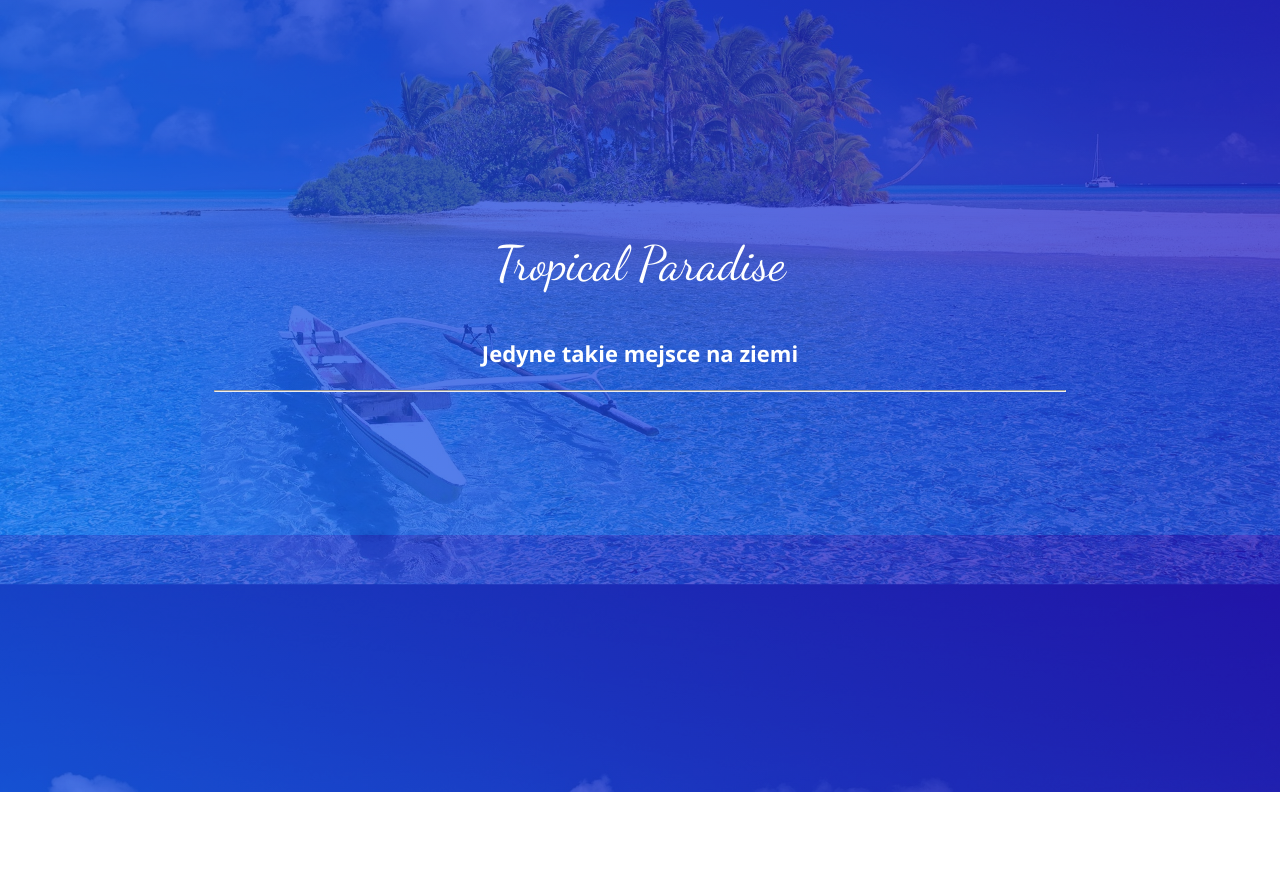
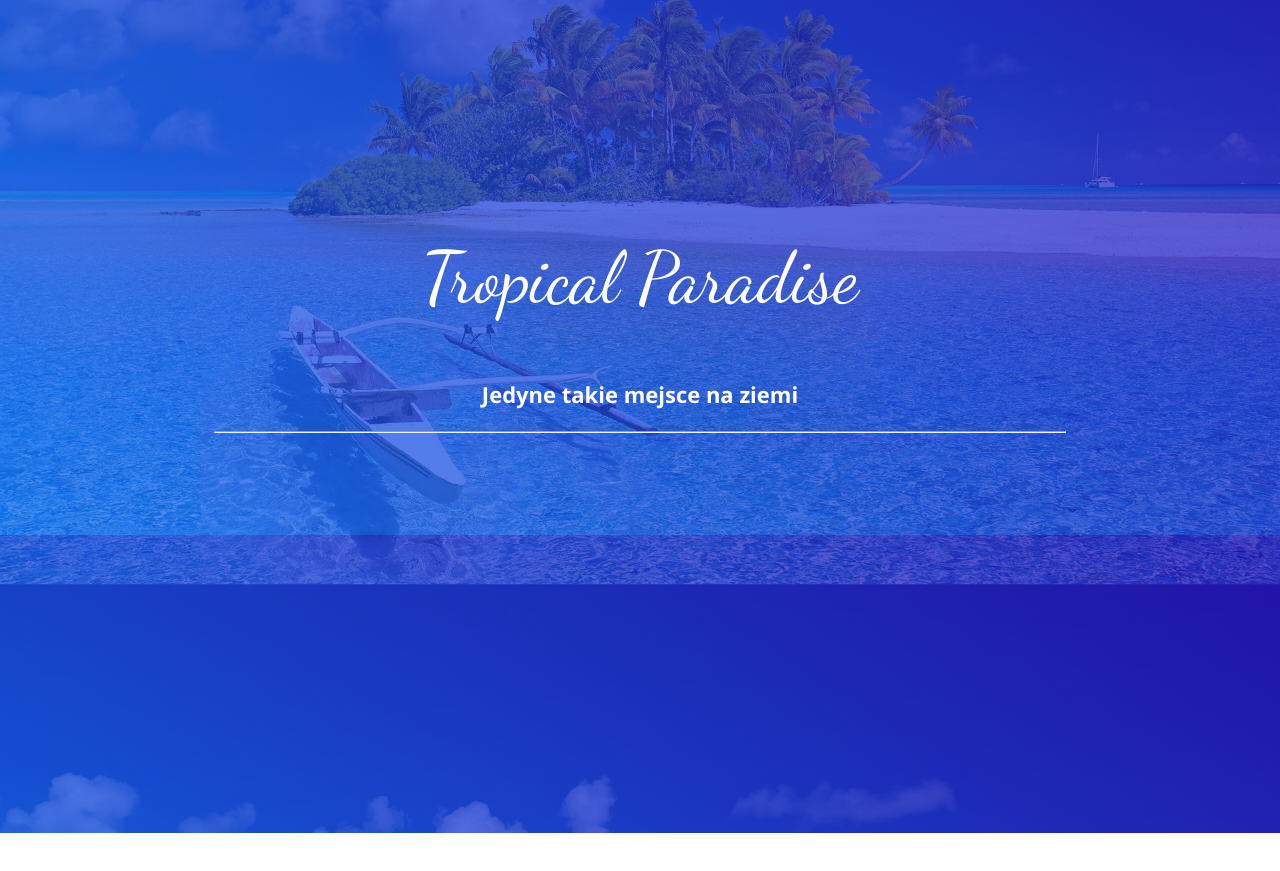
Before and after one commit to MariuszADS/PW-Sass-Vanila-Holidays, a plain HTML site: page index.html in a window 1280 px wide. Shown: the part 1948-2819 px from the top of the page. Drawn offline with nearby package versions, Linux system fonts and the light colour scheme.

Commit message:
&__title fix

```diff
--- a/sass/main.scss
+++ b/sass/main.scss
@@ -278,7 +278,7 @@ body {
 			margin: 0 auto;
 			width: 70%;
 		}
-		&__text{
+		&__text {
 			font-size: 2.2rem;
 		}
 	}
@@ -322,15 +322,16 @@ body {
 		}
 	}
 
-	.hero-img{
+	.hero-img {
 		padding: 40rem 2em;
 		background-image: $blue-gradient, url('../img/polynesia-3021072_1920.jpg');
-	}
-	&__title{
-		font-size: 7.2rem;
+
+		&__title {
+			font-size: 7.2rem;
+		}
 	}
 
-	hr{
+	hr {
 		width: 60%;
 		max-width: 900px;
 	}
```
Also changed, not shown: css/main.css, 1 other file.
